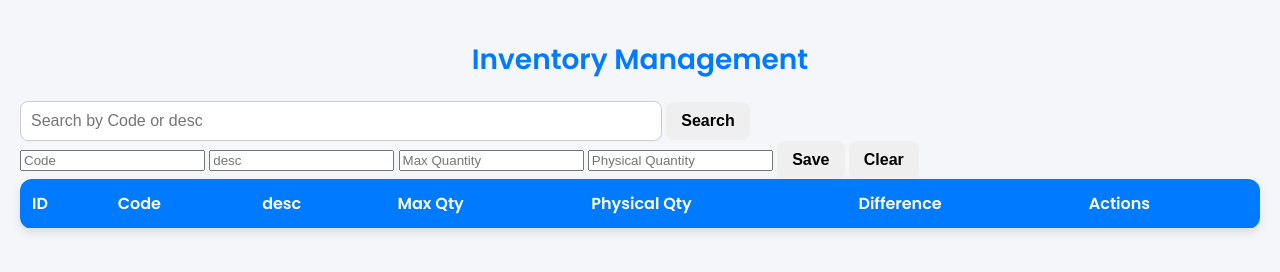
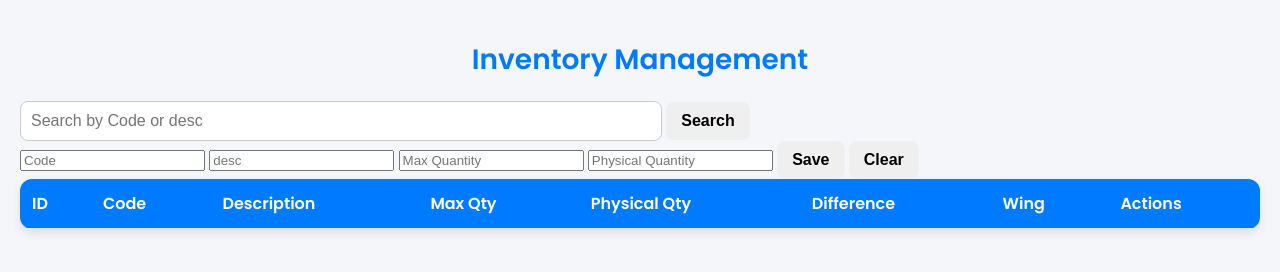
Before and after one commit to basharkamkb/hospital_program, a plain HTML site: page index.html in a window 1280 px wide. Drawn offline with nearby package versions, Linux system fonts and the light colour scheme.

Commit message:
Update index.html

```diff
--- a/index.html
+++ b/index.html
@@ -27,21 +27,21 @@
         <button onclick="addItem()">Save</button>
         <button onclick="clearForm()">Clear</button>
     </div>
-
-    <!-- Inventory Table -->
 <table>
     <thead>
         <tr>
-                <th>ID</th>
+            <th>ID</th> <!-- ✅ Added the missing "ID" column -->
             <th>Code</th>
-                <th>desc</th>
+            <th>Description</th>
             <th>Max Qty</th>
             <th>Physical Qty</th>
             <th>Difference</th>
+            <th>Wing</th> <!-- ✅ Wing column now correctly displayed -->
             <th>Actions</th>
         </tr>
     </thead>
     <tbody id="inventory-list"></tbody>
 </table>
+
 </body>
 </html>
```
Lines whose indentation alone changed are shown as unchanged.
